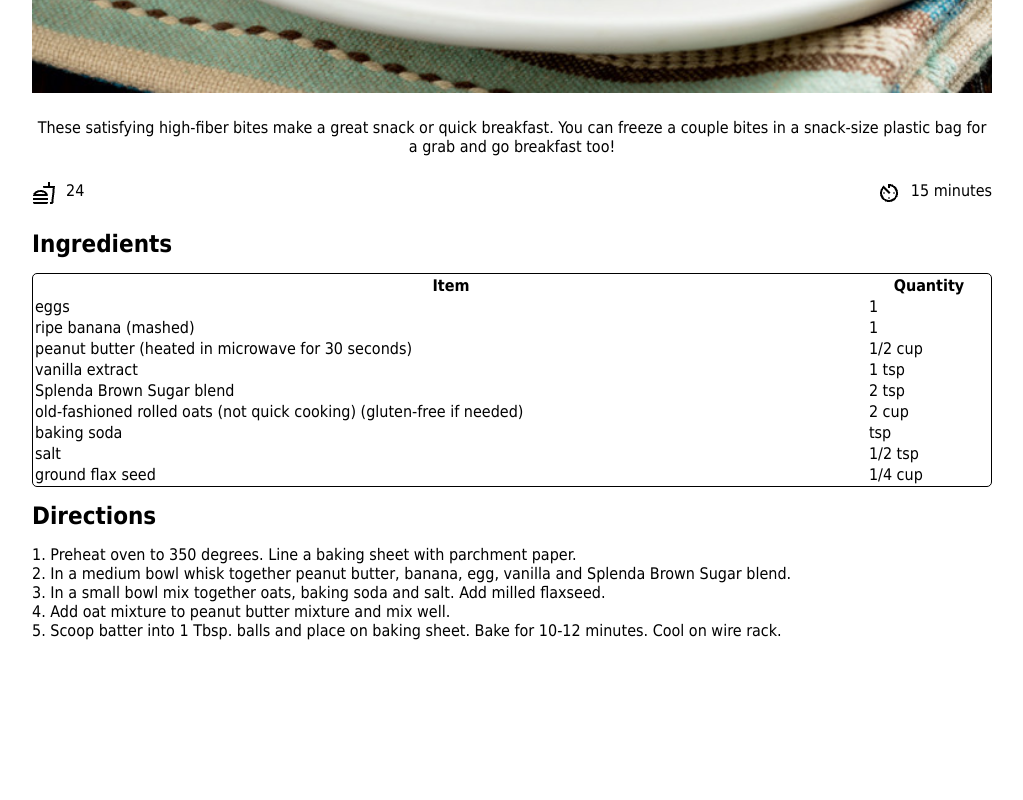
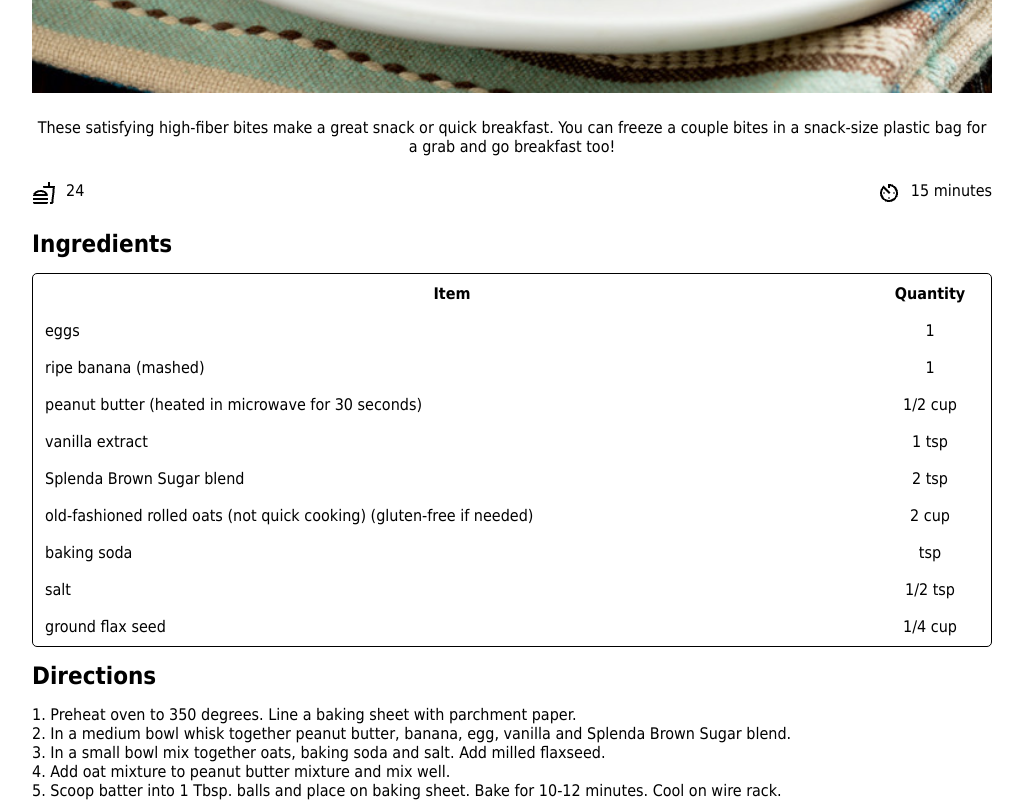
Before and after one commit to chapmancbVCU/odin-recipes, a React (Vite) app: page /#/recipe/2 in a window 1280 px wide. Shown: the part 798-1598 px from the top of the page, without its empty margins (128-1151 px from the left). Before the commit the page ends 1438 px from the top, so only its background shows below. Built offline with nearby package versions, Linux system fonts and the light colour scheme.

Commit message:
Added styling to table: * Items in quantity column are centered. * Line height set so you can have space between rows. * Padding added to left of ingredient text so it is not up against border.

```diff
--- a/src/App.css
+++ b/src/App.css
@@ -154,6 +154,18 @@ nav {
     margin-bottom: 25px;
 }
 
+.td-ingredient-name {
+    padding-left: 10px;
+}
+
+.td-quantity {
+    text-align: center;
+}
+
+tr {
+    height: 35px;
+}
+
 @media only screen and (min-width: 700px) {
     .recipe-icons {
         flex-direction: row;
```
